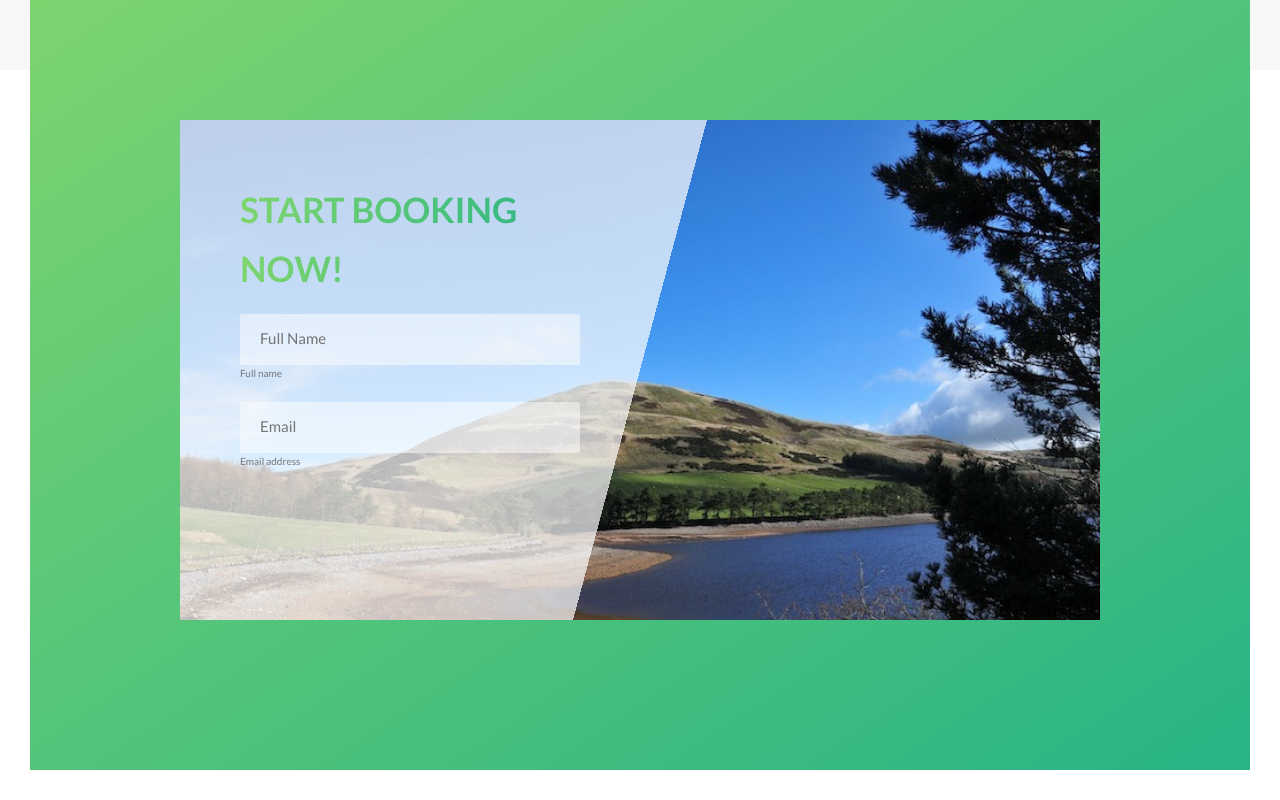
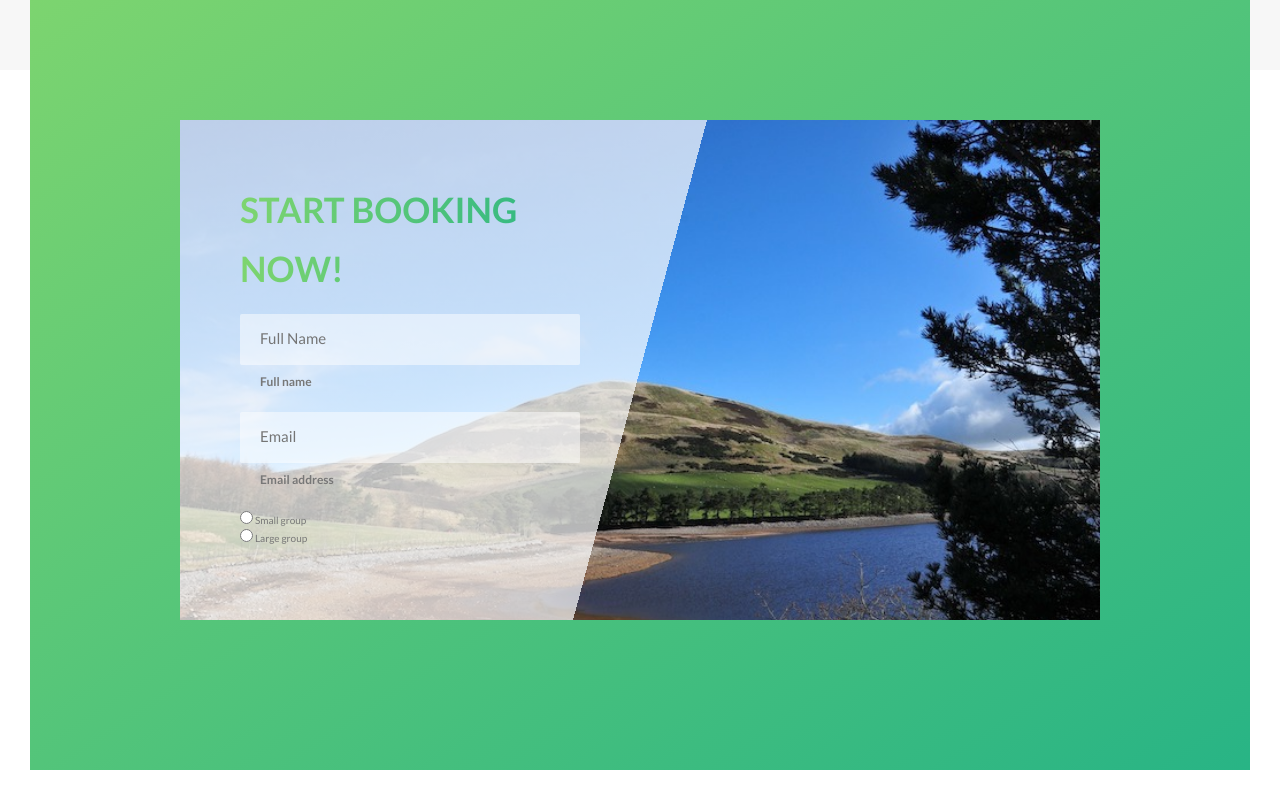
Before and after one commit to Slav666/Pentland_Hills_project, a website: page index.html in a window 1280 px wide. Shown: the part 2991-3791 px from the top of the page. Drawn offline with Linux system fonts and the light colour scheme.

Commit message:
Add radio buttons to the book__form section

```diff
--- a/index.html
+++ b/index.html
@@ -205,6 +205,16 @@
                                 <label for="email" class="form__label">Email address</label>
 
                             </div>
+                            <div class="form__group">
+                                <div class="form__radio-group">
+                                    <input type="radio" class="form__radio-input" id="small">
+                                    <label for="small" class="form__radio-label">Small group</label>
+                                </div>
+                                <div class="form__radio-group">
+                                    <input type="radio" class="form__radio-input" id="large">
+                                    <label for="large" class="form__radio-label">Large group</label>
+                                </div>
+                            </div>
                         </form>
                     </div>
                 </div>
--- a/sass/components/_form.scss
+++ b/sass/components/_form.scss
@@ -24,8 +24,11 @@
         }
     }
 
-
-    // &__label {
-
-    // }
+    &__label {
+        font-size: 1.2rem;
+        font-weight: 700;
+        margin-left: 2rem;
+        margin-top: .7rem;
+        display: block;
+    }
 }
```
Also changed, not shown: css/style.css, sass/main.scss (line endings or trailing spaces).
